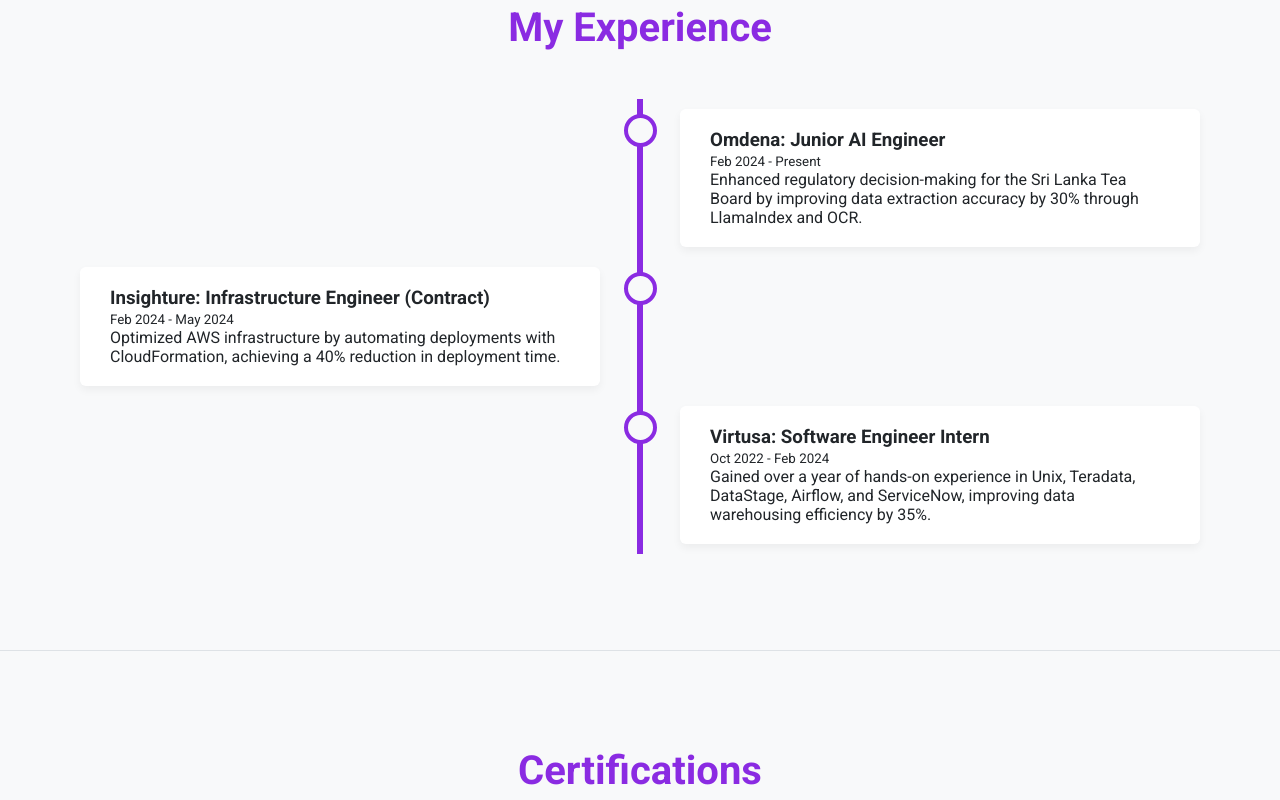
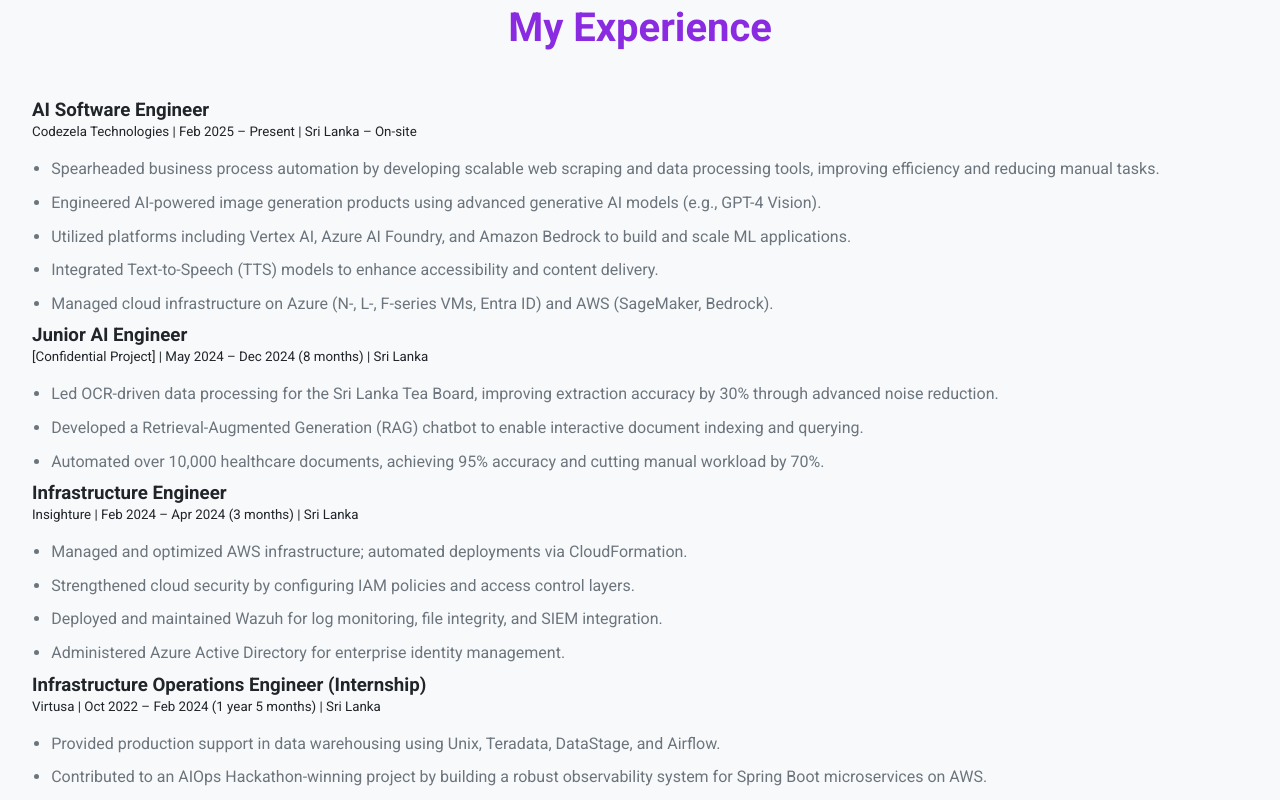
Before and after one commit to dilukshashamal/Bio, a website built with Vite: page index.html in a window 1280 px wide. Shown: the part 1860-2660 px from the top of the page. Built offline with nearby package versions, Linux system fonts and the light colour scheme.

Commit message:
updated experience

```diff
--- a/src/components/Experience.js
+++ b/src/components/Experience.js
@@ -2,28 +2,50 @@
   return `
       <section id="experience">
           <h2 class="section-title">My Experience</h2>
-          <div class="timeline">
-              <div class="timeline-container right">
-                  <div class="timeline-content">
-                      <h3>Omdena: Junior AI Engineer</h3>
-                      <small>Feb 2024 - Present</small>
-                      <p>Enhanced regulatory decision-making for the Sri Lanka Tea Board by improving data extraction accuracy by 30% through LlamaIndex and OCR.</p>
-                  </div>
+          <div class="experience-list">
+
+              <div class="experience-card">
+                  <h3>AI Software Engineer</h3>
+                  <small>Codezela Technologies | Feb 2025 – Present | Sri Lanka – On-site</small>
+                  <ul>
+                    <li>Spearheaded business process automation by developing scalable web scraping and data processing tools, improving efficiency and reducing manual tasks.</li>
+                    <li>Engineered AI-powered image generation products using advanced generative AI models (e.g., GPT-4 Vision).</li>
+                    <li>Utilized platforms including Vertex AI, Azure AI Foundry, and Amazon Bedrock to build and scale ML applications.</li>
+                    <li>Integrated Text-to-Speech (TTS) models to enhance accessibility and content delivery.</li>
+                    <li>Managed cloud infrastructure on Azure (N-, L-, F-series VMs, Entra ID) and AWS (SageMaker, Bedrock).</li>
+                  </ul>
               </div>
-              <div class="timeline-container left">
-                  <div class="timeline-content">
-                      <h3>Insighture: Infrastructure Engineer (Contract)</h3>
-                      <small>Feb 2024 - May 2024</small>
-                      <p>Optimized AWS infrastructure by automating deployments with CloudFormation, achieving a 40% reduction in deployment time.</p>
-                  </div>
+
+              <div class="experience-card">
+                  <h3>Junior AI Engineer</h3>
+                  <small>[Confidential Project] | May 2024 – Dec 2024 (8 months) | Sri Lanka</small>
+                  <ul>
+                    <li>Led OCR-driven data processing for the Sri Lanka Tea Board, improving extraction accuracy by 30% through advanced noise reduction.</li>
+                    <li>Developed a Retrieval-Augmented Generation (RAG) chatbot to enable interactive document indexing and querying.</li>
+                    <li>Automated over 10,000 healthcare documents, achieving 95% accuracy and cutting manual workload by 70%.</li>
+                  </ul>
               </div>
-              <div class="timeline-container right">
-                  <div class="timeline-content">
-                      <h3>Virtusa: Software Engineer Intern</h3>
-                      <small>Oct 2022 - Feb 2024</small>
-                      <p>Gained over a year of hands-on experience in Unix, Teradata, DataStage, Airflow, and ServiceNow, improving data warehousing efficiency by 35%.</p>
-                  </div>
+
+              <div class="experience-card">
+                  <h3>Infrastructure Engineer</h3>
+                  <small>Insighture | Feb 2024 – Apr 2024 (3 months) | Sri Lanka</small>
+                  <ul>
+                    <li>Managed and optimized AWS infrastructure; automated deployments via CloudFormation.</li>
+                    <li>Strengthened cloud security by configuring IAM policies and access control layers.</li>
+                    <li>Deployed and maintained Wazuh for log monitoring, file integrity, and SIEM integration.</li>
+                    <li>Administered Azure Active Directory for enterprise identity management.</li>
+                  </ul>
               </div>
+
+              <div class="experience-card">
+                  <h3>Infrastructure Operations Engineer (Internship)</h3>
+                  <small>Virtusa | Oct 2022 – Feb 2024 (1 year 5 months) | Sri Lanka</small>
+                  <ul>
+                    <li>Provided production support in data warehousing using Unix, Teradata, DataStage, and Airflow.</li>
+                    <li>Contributed to an AIOps Hackathon-winning project by building a robust observability system for Spring Boot microservices on AWS.</li>
+                  </ul>
+              </div>
+
           </div>
       </section>
     `;
--- a/src/style.css
+++ b/src/style.css
@@ -440,3 +440,15 @@
     left: 15px;
   }
 }
+
+.experience-card ul {
+  list-style-position: outside;
+  padding-left: 1.2rem;
+  margin-top: 1rem;
+}
+
+.experience-card li {
+  margin-bottom: 0.5rem;
+  line-height: 1.6;
+  color: var(--text-secondary-color);
+}
```
Also changed, not shown: 1 other file.
